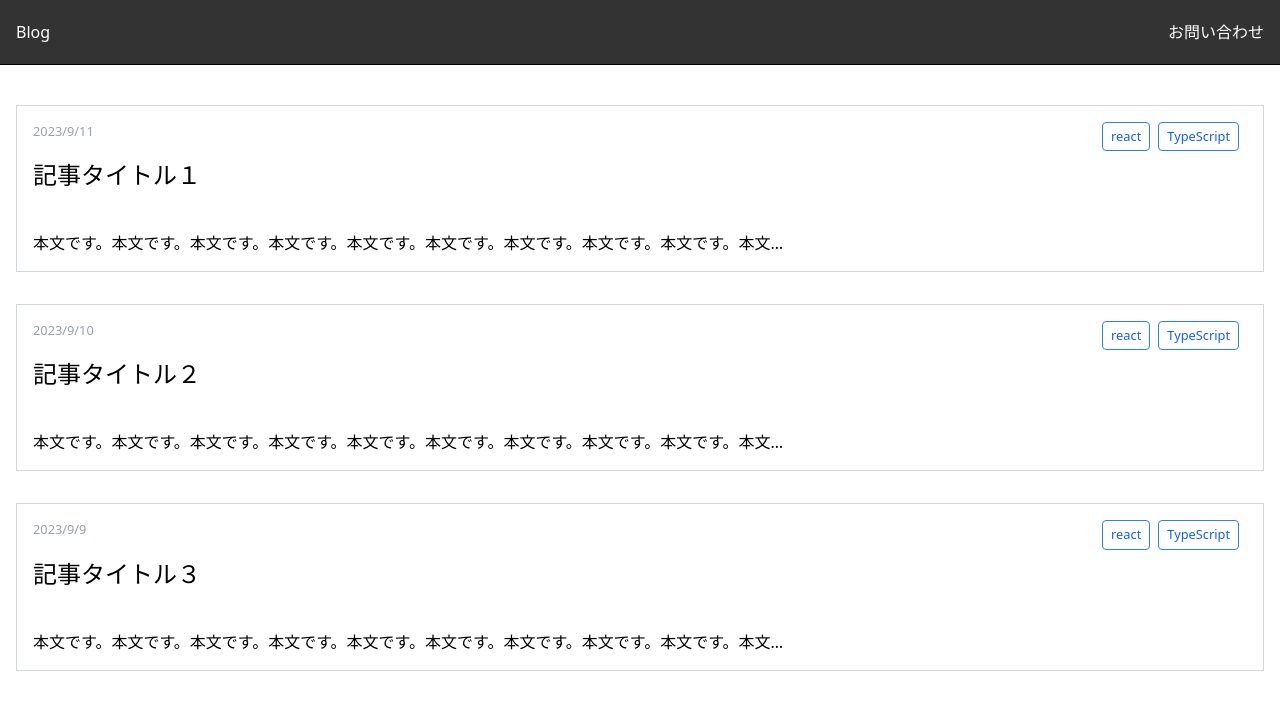
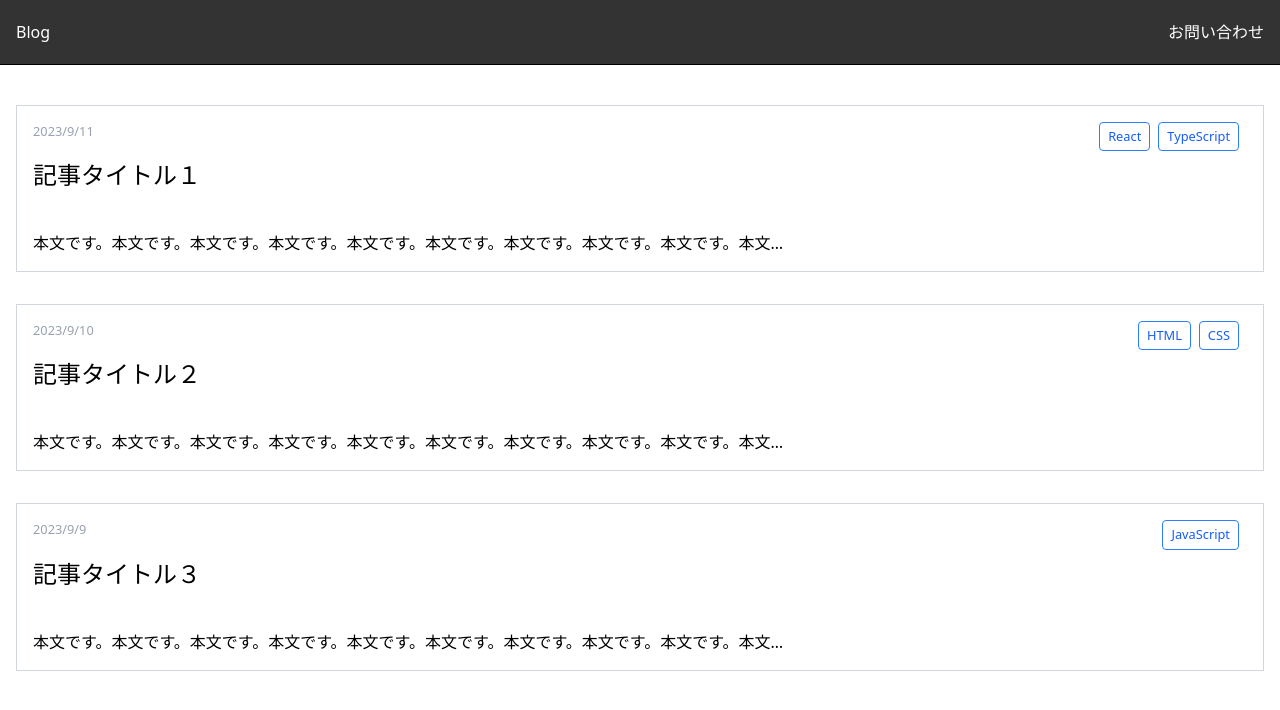
Before and after one commit to Maiasai/test-app, a React (Vite) app: page / in a window 1280 px wide. Shown: the top 710 px of the page. Built offline with nearby package versions, Linux system fonts and the light colour scheme.

Commit message:
Add initial changes to feature/task_1

```diff
--- a/src/TopPage.jsx
+++ b/src/TopPage.jsx
@@ -18,6 +18,7 @@ const formatContent = (html, maxLength = 54) => {
       ? plainText.slice(0, maxLength) + '…'
       : plainText;
 
+
   return trimmedText.replace(/\n/g, '<br />');
 };
 
@@ -31,12 +32,15 @@ export const TopPage = () => {
       { posts.map((data)=> (
          <div key={data.id} className='text-black mb-8 p-4 border border-gray-300'>
            <div className='flex justify-between'>
-              <p className='text-gray-400 text-[12.8px]'>{new Date(data.createdAt).toLocaleDateString('ja-JP')}</p>
+                  <li className='text-gray-400 text-[12.8px] list-none'>{new Date(data.createdAt).toLocaleDateString('ja-JP')}</li>
 
               <ul className='flex'>
-              <p className='text-blue-600 text-[12.8px] mr-2 py-1  px-2 border border-blue-500 rounded'>react</p>
-              <p className='text-blue-600 text-[12.8px] mr-2 py-1  px-2  border border-blue-500 rounded'>TypeScript</p>
-              </ul>
+                {data.categories && data.categories.length > 0 && (
+                  <li className='text-blue-600 text-[12.8px] mr-2 py-1  px-2 border border-blue-500 rounded list-none'>{data.categories[0]}</li>)}
+
+                {data.categories && data.categories.length > 1 && (
+                  <li className='text-blue-600 text-[12.8px] mr-2 py-1  px-2  border border-blue-500 rounded list-none'>{data.categories[1]}</li>)}
+                </ul>
             </div>
 
 
```
